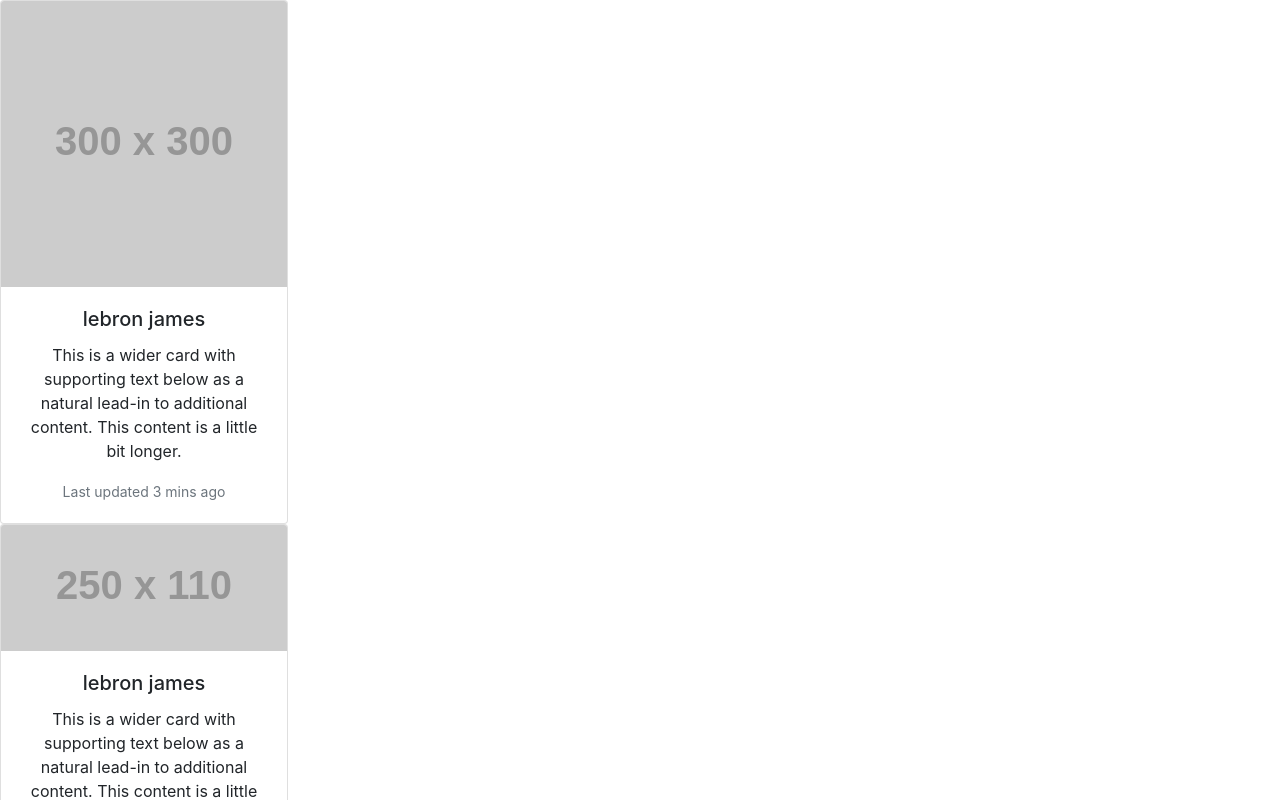
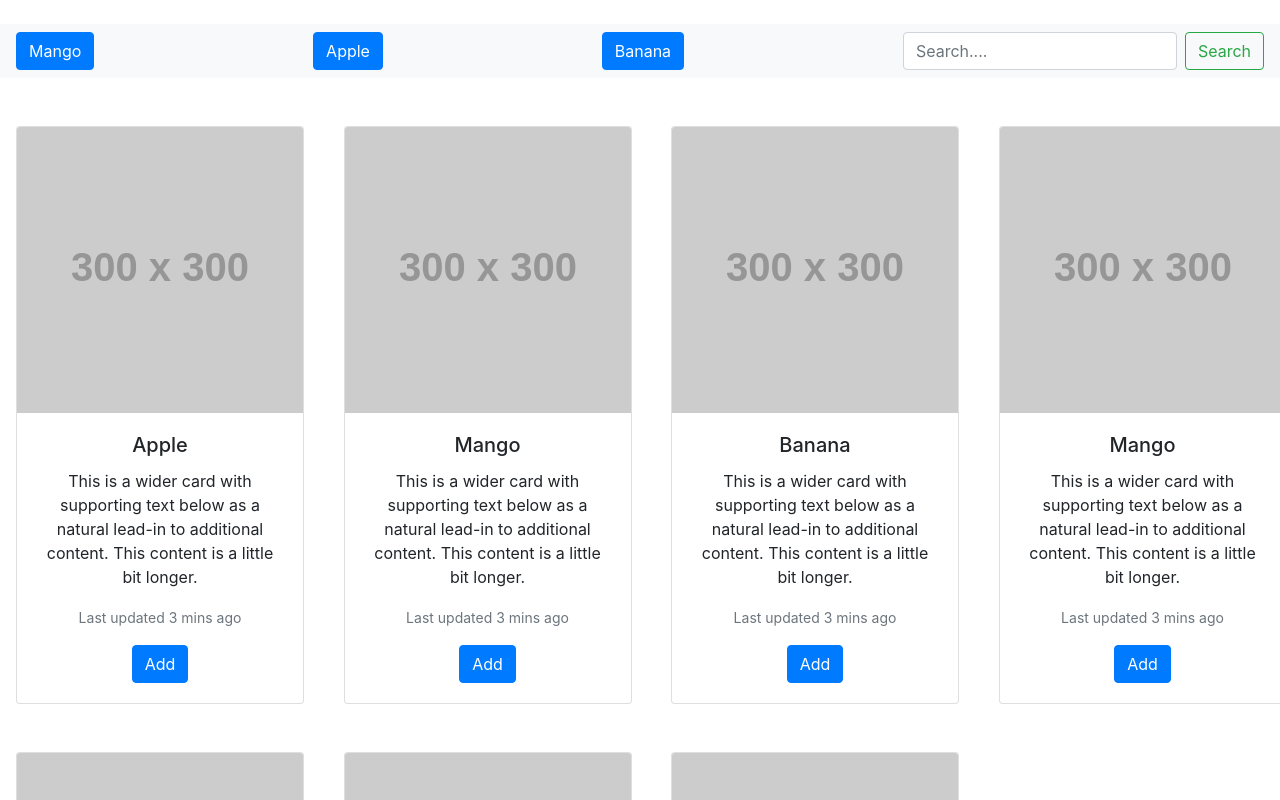
Before and after one commit to Mukesh2673/ReactEcommerseLearning, a React (Create React App) app: page /img in a window 1280 px wide. Shown: the top 800 px of the page. Built offline with nearby package versions, Linux system fonts and the light colour scheme.

Commit message:
add search filter & add redux in react application

```diff
--- a/package.json
+++ b/package.json
@@ -10,8 +10,10 @@
     "bootstrap": "^4.6.1",
     "react": "^17.0.2",
     "react-dom": "^17.0.2",
+    "react-redux": "^7.2.6",
     "react-router-dom": "^6.2.1",
     "react-scripts": "5.0.0",
+    "redux": "^5.0.0-alpha.0",
     "web-vitals": "^2.1.2"
   },
   "scripts": {
--- a/src/App.js
+++ b/src/App.js
@@ -1,17 +1,23 @@
 import React from 'react';
+import { Provider } from 'react-redux';
+import store from './component/Redux/cake/store'
 import '../node_modules/bootstrap/dist/css/bootstrap.min.css';
 import './App.css';
 import { Routes, Route } from "react-router-dom";
 import Login from './component/LoginAuthentication/Login'
 import Register from './component/LoginAuthentication/Register'
 import Images from './component/images'
+import Counter from './component/counter';
 function App() {
   return (
+  <Provider store={store}>
   <Routes>
    <Route path="/login" element={<Login/>}/>
    <Route path="/register" element={<Register/>}/>
    <Route path="/img" element={<Images/>}/>
+   <Route path="/counter" element={<Counter/>}/>
   </Routes>
+  </Provider>
    );
 }
 
--- /dev/null
+++ b/src/component/Redux/cake/cakeAction.js
@@ -0,0 +1,7 @@
+import {BUY_CAKE } from './caketype'
+export const buyCake=()=>
+{return {
+    type:BUY_CAKE,
+    info:'First redux action'
+}
+}
--- /dev/null
+++ b/src/component/Redux/cake/cakeReducer.js
@@ -0,0 +1,17 @@
+import {BUY_CAKE} from './caketype'
+const initialCakeState={
+
+    numOfCakes:10,
+}
+const cakereducer=(state=initialCakeState,action)=>{
+    switch(action.type){
+
+        case BUY_CAKE:return{
+            ...state,
+            numOfCakes:state.numOfCakes-1
+        }
+
+    default:return state
+    }
+}
+export default cakereducer
--- /dev/null
+++ b/src/component/Redux/cake/caketype.js
@@ -0,0 +1 @@
+export const BUY_CAKE='BUY_CAKE'
--- /dev/null
+++ b/src/component/Redux/cake/store.js
@@ -0,0 +1,5 @@
+import {createStore} from 'redux'
+import cakereducer from './cakeReducer'
+
+const store=createStore(cakereducer)
+export default store
--- /dev/null
+++ b/src/component/counter.js
@@ -0,0 +1,24 @@
+import React from 'react'
+import { buyCake } from '../component/Redux/cake/cakeAction'
+import {connect} from 'react-redux'
+ const counter=(props)=>{
+  return (
+    <div>
+      <h1>Number of cakes-{props.numOfCakes}</h1>
+      <button onClick={props.buyCake}>Buy Cake</button>
+
+    </div>
+  )
+}
+
+const mapStateToProps=state=>{
+  return{
+    numOfCakes:state.numOfCakes
+  }
+}
+const mapDispatchToProps=dispatch=>{
+  return{
+    buyCake:()=>dispatch(buyCake())
+  }
+}
+export default connect(mapStateToProps,mapDispatchToProps)(counter)
--- a/src/component/images.js
+++ b/src/component/images.js
@@ -1,26 +1,95 @@
 import React from "react";
+import { useState } from "react";
+//import Childc from "./productdetails";
 const Images=()=>{
     const cardInfo=[
-        {images:"https://fakeimg.pl/300/",title:"lebron james",text:""},
-        {images:"https://fakeimg.pl/250x110/",title:"lebron james",text:""},
-        {images:"https://fakeimg.pl/250x100/",title:"lebron james",text:""},
+        {images:"https://fakeimg.pl/300/",title:"Apple",text:""},
+        {images:"https://fakeimg.pl/300/",title:"Mango",text:""},
+        {images:"https://fakeimg.pl/300/",title:"Banana",text:""},
+        {images:"https://fakeimg.pl/300/",title:"Mango",text:""},
+        {images:"https://fakeimg.pl/300/",title:"Apple",text:""},
+        {images:"https://fakeimg.pl/300/",title:"Mango",text:""},
+        {images:"https://fakeimg.pl/300/",title:"Banana",text:""},
+
     ];
 
+
+    const [data, setData] = useState({})
+    const [clickdata,setclickdata]=useState(cardInfo)//state for display cards in reactjs
+    const [Searchitem,setSearchitem]=useState('');
+
+  const parentToChild=(d)=>{
+    //   setData(d)
+    console.log(d);
+
+    setData([...data,d])
+  }
+  const getSearchddata=()=>{
+    const c=cardInfo.filter((e)=>e.title.toLowerCase()===Searchitem.toLowerCase());
+    setclickdata(c);
+  }
+
+
+  const getclickeddata=(d)=>{
+  const c=cardInfo.filter((e)=>e.title===d);
+    setclickdata(c);
+  }
 
     const renderCard=(card,index)=>{
     return(
 
-
-
-<div className="card" style={{"width":"18rem"}} key={index}>
+<div className="col-md-3 mt-5" key={index}>
+<div className="card mx-3" style={{"width":"18rem"}}>
 <img src={card.images} className="card-img-top" alt="..." />
 <div className="card-body">
   <h5 className="card-title">{card.title}</h5>
   <p className="card-text">This is a wider card with supporting text below as a natural lead-in to additional content. This content is a little bit longer.</p>
   <p className="card-text"><small className="text-muted">Last updated 3 mins ago</small></p>
+  <button className="btn btn-primary" onClick={()=>parentToChild(card)}>Add</button>
+  </div>
+
 </div>
 </div>
 
 );};
-return (<div className="App">{cardInfo.map(renderCard)}</div>)}
+return (<div className="App">
+
+{/*       <div className="bg-primary">
+        <Childc parentToChild={data}/></div> */}
+        <div className="block mt-4">
+
+
+  <nav className="navbar navbar-light bg-light justify-content-between">
+  <button className="btn btn-primary" onClick={()=>getclickeddata('Mango')}>Mango</button>
+        <button className="btn btn-primary" onClick={()=>getclickeddata('Apple')}>Apple</button>
+        <button className="btn btn-primary" onClick={()=>getclickeddata('Banana')}>Banana</button>
+  <div className="form-inline">
+    <input className="form-control mr-sm-2" type="search" placeholder="Search...." aria-label="Search" value={Searchitem} onChange={(e) => setSearchitem(e.target.value)}/>
+    <button className="btn btn-outline-success my-2 my-sm-0" type="submit"  onClick={()=>getSearchddata('t')}>Search</button>
+  </div>
+</nav>
+
+
+
+
+
+
+
+
+
+
+        </div>
+
+
+
+
+
+
+      <div className="row">
+        {clickdata.map(renderCard)}
+
+
+      </div>
+  </div>
+  )}
 export default Images;
--- /dev/null
+++ b/src/component/productdetails.js
@@ -0,0 +1,10 @@
+import React from 'react'
+const productdetails = (parentToChild) => {
+    return (
+      <div>
+          <h1>child component</h1>
+
+      </div>
+    )
+  }
+  export default productdetails
```
Also changed, not shown: src/component/Redux/Readme.md (added), src/component/Redux/index.js (added), src/component/Redux/redux-store.js (added), 1 other file (tests, documents, lock files or other folders).
